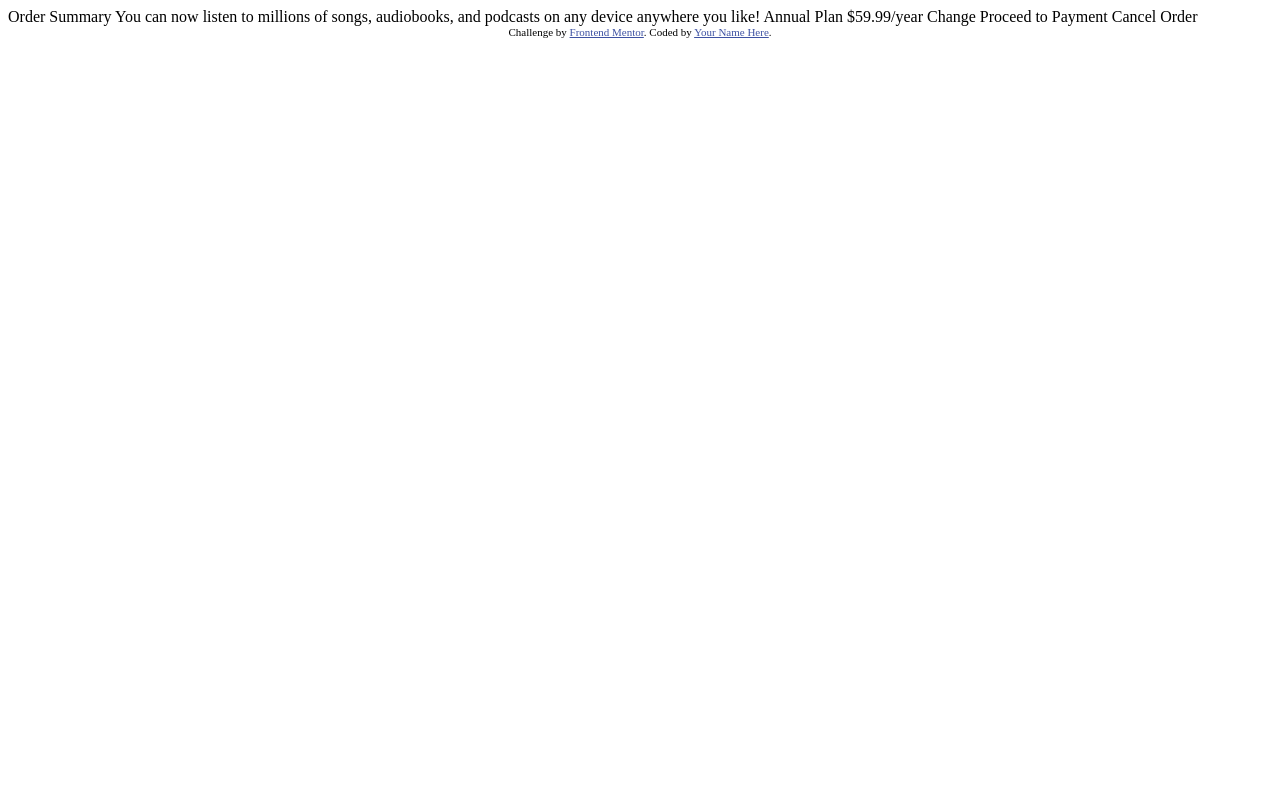
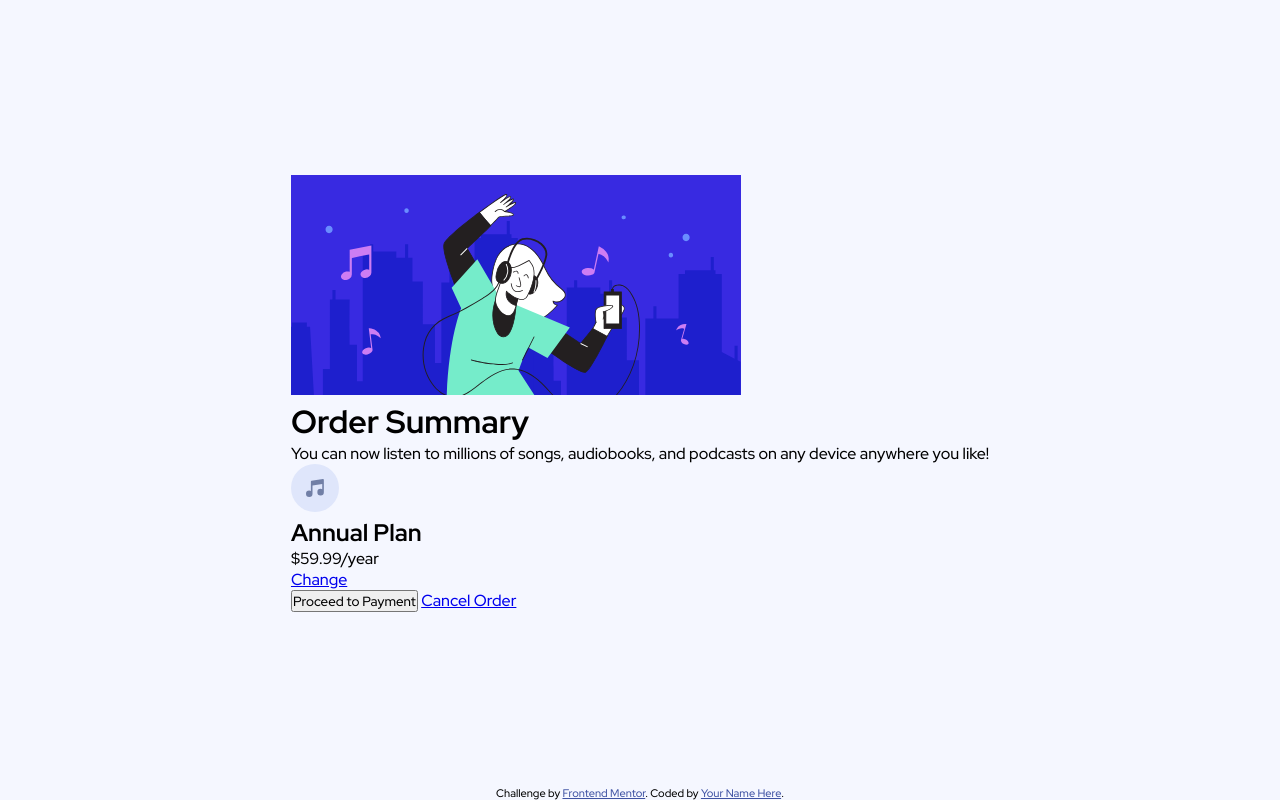
Before and after one commit to Keberson/order-summary-component-main, a plain HTML site: page index.html in a window 1280 px wide. Drawn offline with Linux system fonts and the light colour scheme.

Commit message:
develop: Add HTML structure and basic css

```diff
--- a/index.html
+++ b/index.html
@@ -8,30 +8,40 @@
 
   <title>Frontend Mentor | Order summary card</title>
 
-  <!-- Feel free to remove these styles or customise in your own stylesheet 👍 -->
-  <style>
-    .attribution { font-size: 11px; text-align: center; }
-    .attribution a { color: hsl(228, 45%, 44%); }
-  </style>
+  <link rel="preconnect" href="https://fonts.googleapis.com">
+  <link rel="preconnect" href="https://fonts.gstatic.com" crossorigin>
+  <link href="https://fonts.googleapis.com/css2?family=Red+Hat+Display:wght@500;700;900&display=swap" rel="stylesheet">
+
+  <link rel="stylesheet" href="style.css">
 </head>
 <body>
-
-  Order Summary
-
-  You can now listen to millions of songs, audiobooks, and podcasts on any
-  device anywhere you like!
-
-  Annual Plan
-  $59.99/year
-
-  Change
-
-  Proceed to Payment
-  Cancel Order
-
-  <div class="attribution">
-    Challenge by <a href="https://www.frontendmentor.io?ref=challenge" target="_blank">Frontend Mentor</a>.
-    Coded by <a href="#">Your Name Here</a>.
+  <div class="container">
+    <div class="content">
+      <div class="order">
+        <img src="images/illustration-hero.svg" alt="Image: Hero" class="order_top-image">
+        <div class="order_data">
+          <h1 class="order_title">Order Summary</h1>
+          <p class="order_description">
+            You can now listen to millions of songs, audiobooks, and podcasts on any
+            device anywhere you like!
+          </p>
+          <div class="order_plan">
+            <img src="images/icon-music.svg" alt="" class="order_icon">
+            <div class="order_plan_description">
+              <h2 class="order_plan_title">Annual Plan</h2>
+              <p class="order_plan_price">$59.99/year</p>
+            </div>
+            <a href="#" class="order_plan_change">Change</a>
+          </div>
+          <button class="order_submit">Proceed to Payment</button>
+          <a href="#" class="order_cancel">Cancel Order</a>
+        </div>
+        </div>
+      </div>
+    <div class="attribution">
+      Challenge by <a href="https://www.frontendmentor.io?ref=challenge" target="_blank">Frontend Mentor</a>.
+      Coded by <a href="#">Your Name Here</a>.
+    </div>
   </div>
 </body>
 </html>
--- /dev/null
+++ b/style.css
@@ -0,0 +1,33 @@
+* {
+    margin: 0;
+    padding: 0;
+    font-family: 'Red Hat Display', sans-serif;
+}
+
+html, body {
+    height: 100%;
+}
+
+.container {
+    height:100%;
+    display: flex;
+    flex-direction: column;
+    justify-content: space-between;
+    background-color: hsl(225, 100%, 98%);
+}
+
+.content {
+    height: 100%;
+    display: flex;
+    justify-content: center;
+    align-items: center;
+}
+
+.attribution {
+    font-size: 11px;
+    text-align: center;
+}
+
+.attribution a {
+    color: hsl(228, 45%, 44%);
+}
```
